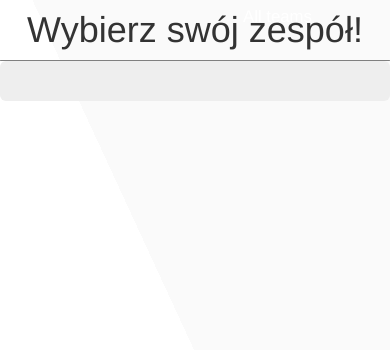
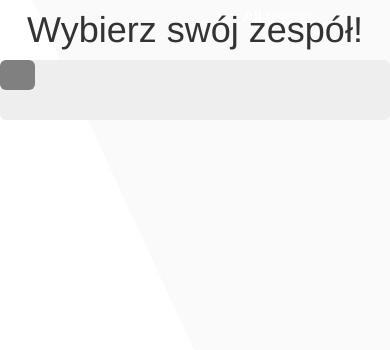
Before and after one commit to piotermiarer/poznan-wredneborsuki, a Django app: page /all_teams in a window 390 px wide. Shown: the part 70-420 px from the top of the page. Run offline with Django 3.2, Linux system fonts and the light colour scheme; data that the repository does not hold is empty; some libraries are stand-ins or nearby versions.

Commit message:
Polish team all show

```diff
--- a/ballegro/static/css/main.css
+++ b/ballegro/static/css/main.css
@@ -220,7 +220,8 @@
   border-radius: 6px; }
   #leagues ul {
     float: left;
-    padding-top: 20px; }
+    padding-top: 20px;
+    padding-left: 5px; }
     #leagues ul li {
       float: left;
       margin-left: 15px;
@@ -228,4 +229,7 @@
       font-size: 1.2em;
       padding-bottom: 10px; }
 
-/*# sourceMappingURL=main.css.map */
+.row.jumbotron {
+  padding-left: 0px;
+  padding-top: 0px;
+  display: flex; }
--- a/ballegro/templates/ballegro/all_teams.html
+++ b/ballegro/templates/ballegro/all_teams.html
@@ -4,7 +4,7 @@
   <div class="row center">
     <h1> Wybierz swój zespół! </h1>
   </div>
-  <div class="row">
+  <div class="row jumbotron">
     <aside class="col-md-3" id="leagues">
       <ul>
       {% for league in leagues_with_teams %}
@@ -12,12 +12,11 @@
       {% endfor %}
       </ul>
     </aside>
-    {{ leageus_with_teams }}
-    <div class="jumbotron">
-      {% for league in leagues_with_teams %}
+    <div class="col-md-9">
+      {% for league, teams in leagues_with_teams.items %}
       <h2> {{ league.name }} </h2>
       <div class="cols" id="tiles">
-        {% for team in league.teams %}
+        {% for team in teams %}
           <div class="col-xs-6 col-md-3" id="team-tile">
             <a href="{% url 'ballegro:team_show' team_name=team %}" class="thumbnail">
               <img src="{{ team.image }}" class="card-img-top"/>
--- a/frontend/scss/main.scss
+++ b/frontend/scss/main.scss
@@ -279,6 +279,7 @@
   ul {
     float: left;
     padding-top: 20px;
+    padding-left: 5px;
     li {
         float: left;
         margin-left: 15px;
@@ -288,3 +289,9 @@
     }
   }
 }
+
+.row.jumbotron {
+  padding-left: 0px;
+  padding-top: 0px;
+  display: flex;
+}
```
